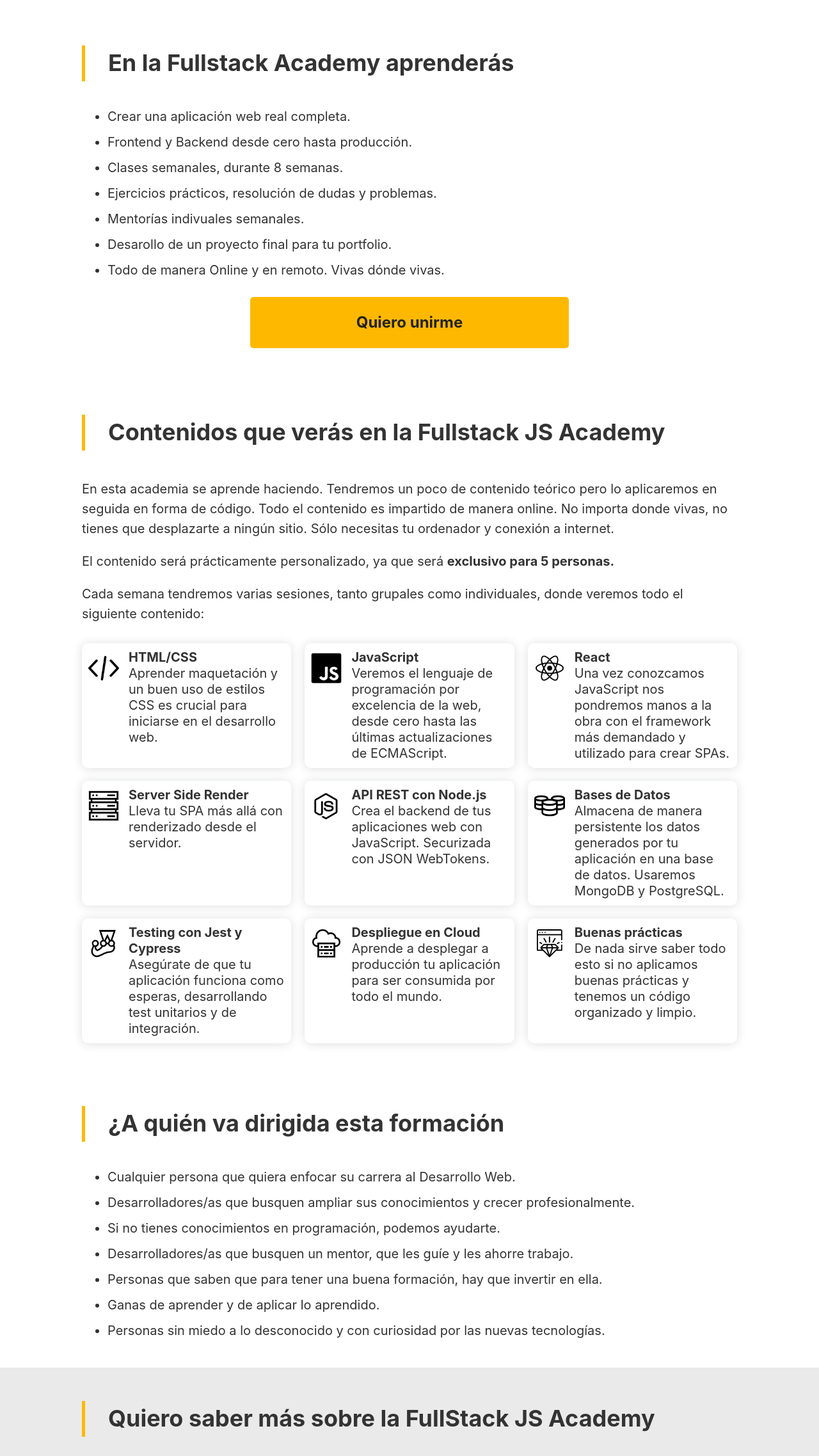
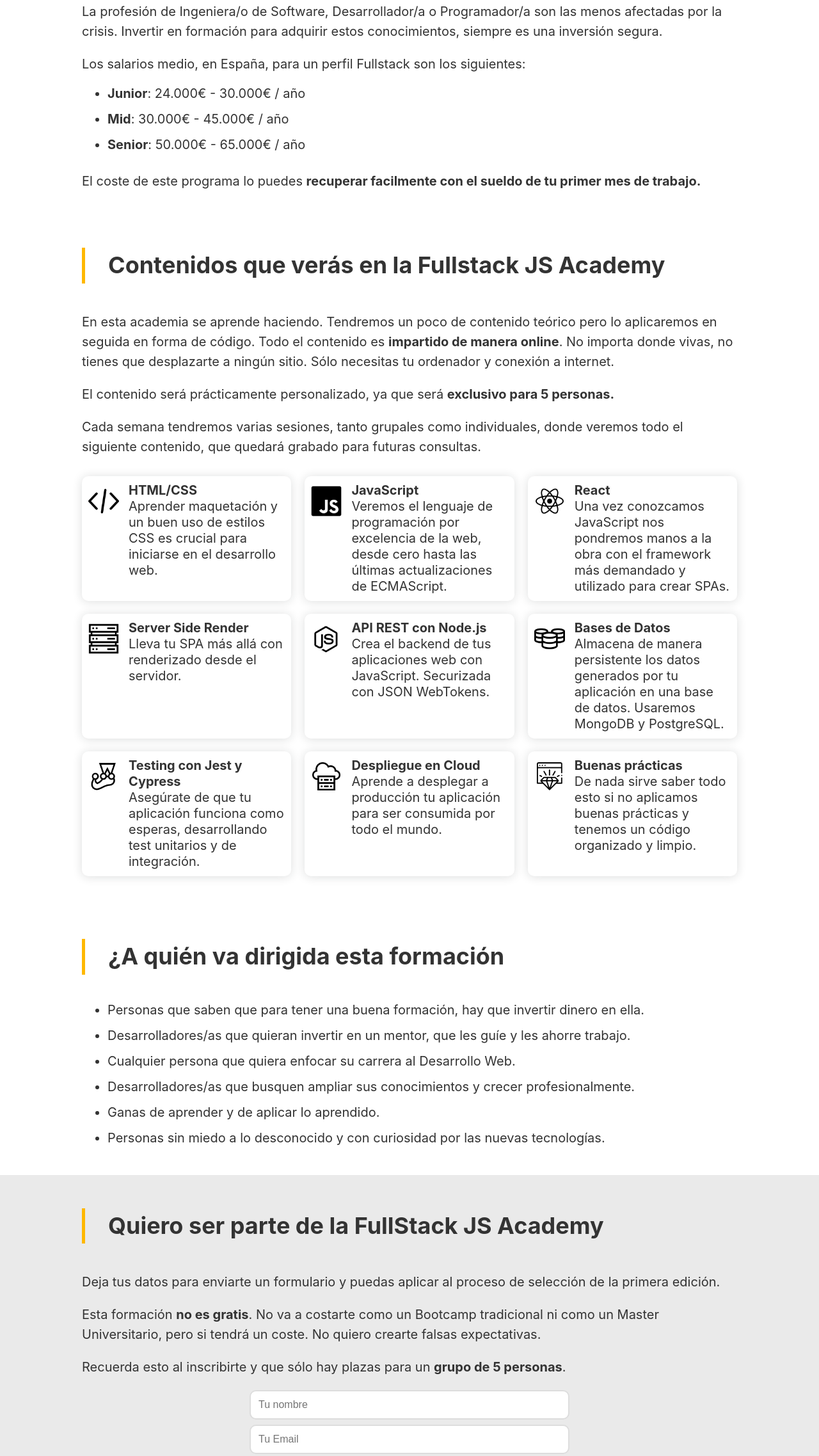
Before and after one commit to fsjs-academy/fsjs--landing-page, a website built with Parcel: page src/index.html in a window 1280 px wide. Shown: the part 1146-3421 px from the top of the page at 64% size. Built offline with nearby package versions, Linux system fonts and the light colour scheme.

Commit message:
change copy

```diff
--- a/src/index.html
+++ b/src/index.html
@@ -78,31 +78,23 @@
         <p>
           Este perfil es áltamente demandado, no porque seas experto/a tanto en Frontend como en Backend, si no porque así tienes una visión más amplia de todo el flujo de la aplicación, su <strong>arquitectura</strong> y la interconexión entre todas las capas.
         </p>
+        <p>La profesión de Ingeniera/o de Software, Desarrollador/a o Programador/a son las menos afectadas por la crisis. Invertir en formación para adquirir estos conocimientos, siempre es una inversión segura.</p>
+       <p>Los salarios medio, en España, para un perfil Fullstack son los siguientes:</p>
+       <ul class="Section__list">
+         <li><strong>Junior</strong>: 24.000€ - 30.000€ / año</li>
+         <li><strong>Mid</strong>: 30.000€ - 45.000€ / año</li>
+         <li><strong>Senior</strong>: 50.000€ - 65.000€ / año</li>
+       </ul>
+       <p>El coste de este programa lo puedes <strong>recuperar facilmente con el sueldo de tu primer mes de trabajo.</strong></p>
       </div>
       </section>
 
       <section>
         <div class="container">
-          <h3 class="Section__title">En la Fullstack Academy aprenderás</h3>
-          <ul class="Section__list">
-            <li>Crear una aplicación web real completa.</li>
-            <li>Frontend y Backend desde cero hasta producción.</li>
-            <li>Clases semanales, durante 8 semanas.</li>
-            <li>Ejercicios prácticos, resolución de dudas y problemas.</li>
-            <li>Mentorías indivuales semanales.</li>
-            <li>Desarollo de un proyecto final para tu portfolio.</li>
-            <li>Todo de manera Online y en remoto. Vivas dónde vivas.</li>
-          </ul>
-          <a href="#join" class="btn__cta btn--center">Quiero unirme</a>
-        </div>
-      </section>
-
-      <section>
-        <div class="container">
           <h3 class="Section__title">Contenidos que verás en la Fullstack JS Academy</h3>
-          <p>En esta academia se aprende haciendo. Tendremos un poco de contenido teórico pero lo aplicaremos en seguida en forma de código. Todo el contenido es impartido de manera online. No importa donde vivas, no tienes que desplazarte a ningún sitio. Sólo necesitas tu ordenador y conexión a internet.</p>
+          <p>En esta academia se aprende haciendo. Tendremos un poco de contenido teórico pero lo aplicaremos en seguida en forma de código. Todo el contenido es <strong>impartido de manera online</strong>. No importa donde vivas, no tienes que desplazarte a ningún sitio. Sólo necesitas tu ordenador y conexión a internet.</p>
           <p>El contenido será prácticamente personalizado, ya que será <strong>exclusivo para 5 personas.</strong></p>
-          <p>Cada semana tendremos varias sesiones, tanto grupales como individuales, donde veremos todo el siguiente contenido:</p>
+          <p>Cada semana tendremos varias sesiones, tanto grupales como individuales, donde veremos todo el siguiente contenido, que quedará grabado para futuras consultas.</p>
           <ul class="CurriculumList">
             <li class="CurriculumList__item">
               <img src="./img/icon-code.png" class="CurriculumList__logo"/>
@@ -166,11 +158,10 @@
       <div class="container">
         <h3 class="Section__title">¿A quién va dirigida esta formación</h3>
         <ul class="Section__list">
+          <li>Personas que saben que para tener una buena formación, hay que invertir dinero en ella.</li>
+          <li>Desarrolladores/as que quieran invertir en un mentor, que les guíe y les ahorre trabajo.</li>
           <li>Cualquier persona que quiera enfocar su carrera al Desarrollo Web.</li>
           <li>Desarrolladores/as que busquen ampliar sus conocimientos y crecer profesionalmente.</li>
-          <li>Si no tienes conocimientos en programación, podemos ayudarte.</li>
-          <li>Desarrolladores/as que busquen un mentor, que les guíe y les ahorre trabajo.</li>
-          <li>Personas que saben que para tener una buena formación, hay que invertir en ella.</li>
           <li>Ganas de aprender y de aplicar lo aprendido.</li>
           <li>Personas sin miedo a lo desconocido y con curiosidad por las nuevas tecnologías.</li>
         </ul>
@@ -179,13 +170,15 @@
 
     <section class="Section__bg-color">
       <div class="container" id="join">
-        <h3 class="Section__title">Quiero saber más sobre la FullStack JS Academy</h3>
-        <p>Deja tus datos y te avisaremos cuando se abra el proceso de selección para que puedas inscribirte. Recuerda que será sólo para un <strong>grupo de 5 personas</strong>.</p>
+        <h3 class="Section__title">Quiero ser parte de la FullStack JS Academy</h3>
+        <p>Deja tus datos para enviarte un formulario y puedas aplicar al proceso de selección de la primera edición.</p>
+        <p>Esta formación <strong>no es gratis</strong>. No va a costarte como un Bootcamp tradicional ni como un Master Universitario, pero si tendrá un coste. No quiero crearte falsas expectativas.</p>
+        <p>Recuerda esto al inscribirte y que sólo hay plazas para un <strong>grupo de 5 personas</strong>.</p>
         <form class="Form"action="https://app.mailerlite.com/webforms/submit/u9j1r9" data-code="u9j1r9" method="post">
           <input type="text" class="Form__input" data-inputmask="" name="fields[name]" placeholder="Tu nombre" autocomplete="name">
           <input type="email" class="Form__input" data-inputmask="" name="fields[email]" placeholder="Tu Email" autocomplete="email">
           <input type="hidden" name="ml-submit" value="1">
-          <button type="submit" class="Form__submit">Avísame cuando esté listo</button>
+          <button type="submit" class="Form__submit">Quiero aplicar</button>
         </form>
       </div>
     </section>
```
